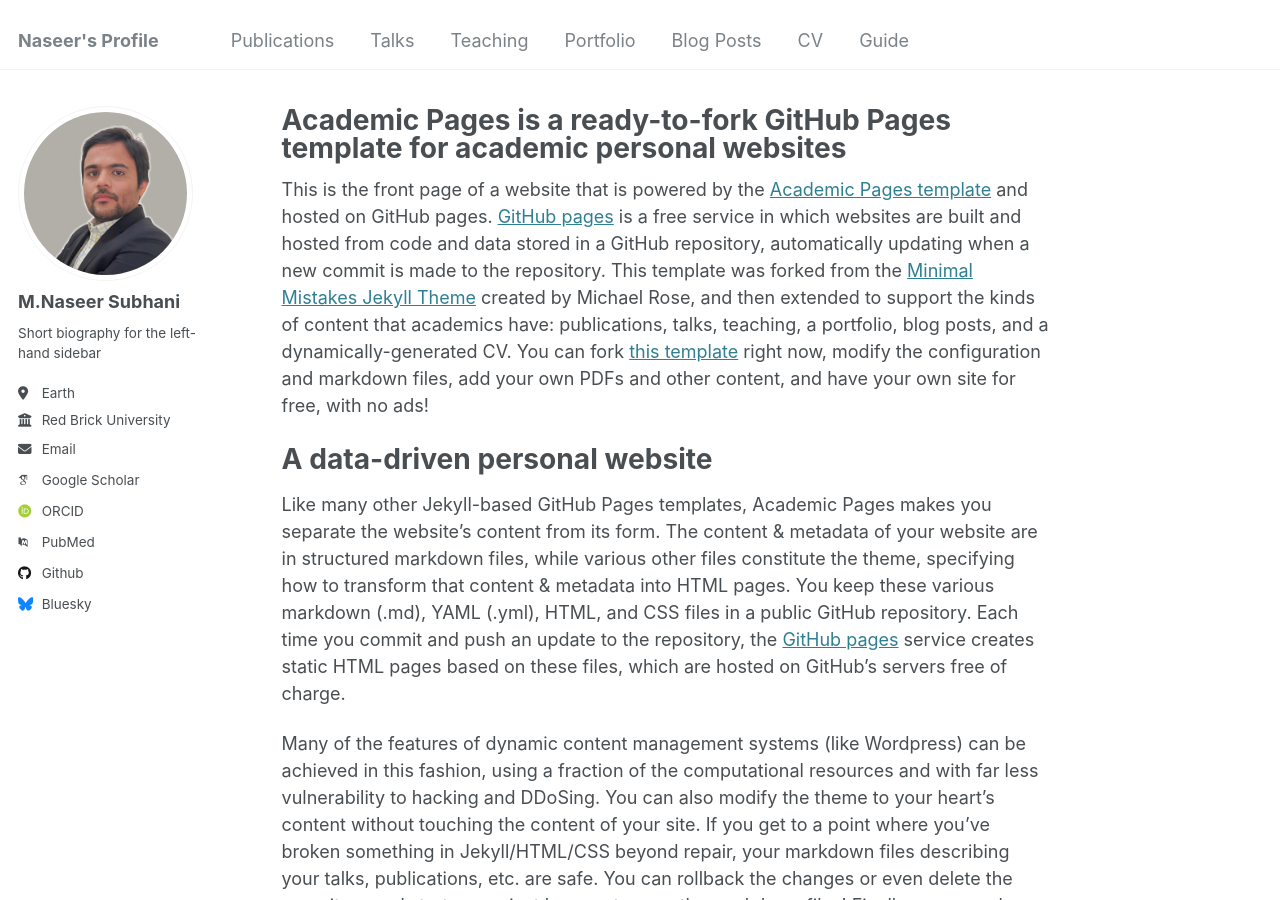
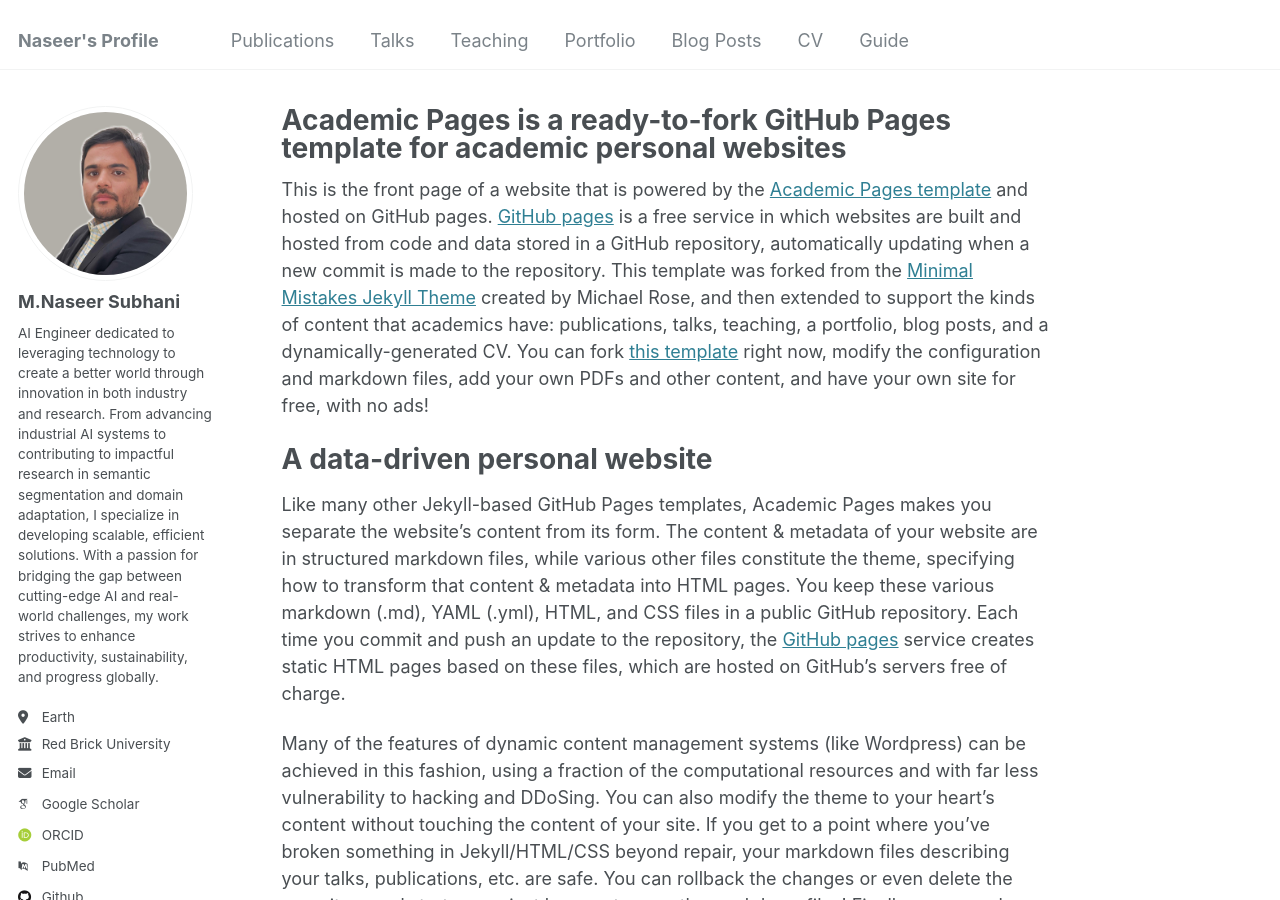
Before and after one commit to MNaseerSubhani/mnaseer.githu.io, a Jekyll site: the page built from _pages/about.md, in a window 1280 px wide and 900 px high. Built offline with Jekyll 4.4.1, drawn with Linux system fonts in a browser that asks for light colours; some web fonts are replaced.

Commit message:
change config file

```diff
--- a/_config.yml
+++ b/_config.yml
@@ -11,7 +11,11 @@ locale                   : "en-US"
 title                    : "Naseer's Profile"
 title_separator          : "-"
 name                     : &name "M.Naseer Subhani"
-description              : &description "personal description"
+description              : &description "A passionate and innovative Computer Vision Engineer with a strong foundation in electrical engineering and deep learning. With a knack for blending cutting-edge AI with practical embedded systems, I’ve crafted solutions ranging from self-driving technology to industrial automation. My career journey spans optimizing deep learning models for low-power hardware, deploying AI inspection systems in manufacturing, and addressing domain adaptation challenges in semantic segmentation (published in ECCV2020!).
+
+A natural problem-solver and award-winning microcontroller programmer, I excel in bridging the gap between research and real-world applications. Whether it's collaborating on industrial AI projects or leading advancements in computer vision, I thrive on transforming complex challenges into efficient, scalable solutions.
+
+Connect with me to discuss impactful projects or groundbreaking ideas in AI, embedded systems, and beyond!"
 url                      : https://mnaseersubhani.github.io # the base hostname & protocol for your site e.g. "https://[your GitHub username].github.io"
 baseurl                  : "" # the subpath of your site, e.g. "/blog"
 repository               : "mnaseersubhani/mnaseersubhani.github.io"
@@ -24,7 +28,7 @@ author:
   avatar           : "profile.jpeg"
   name             : "M.Naseer Subhani"
   pronouns         : # example: "she/her"
-  bio              : "Short biography for the left-hand sidebar"
+  bio              : "AI Engineer dedicated to leveraging technology to create a better world through innovation in both industry and research. From advancing industrial AI systems to contributing to impactful research in semantic segmentation and domain adaptation, I specialize in developing scalable, efficient solutions. With a passion for bridging the gap between cutting-edge AI and real-world challenges, my work strives to enhance productivity, sustainability, and progress globally."
   location         : "Earth"
   employer         : "Red Brick University"
   uri              : # URL
```
